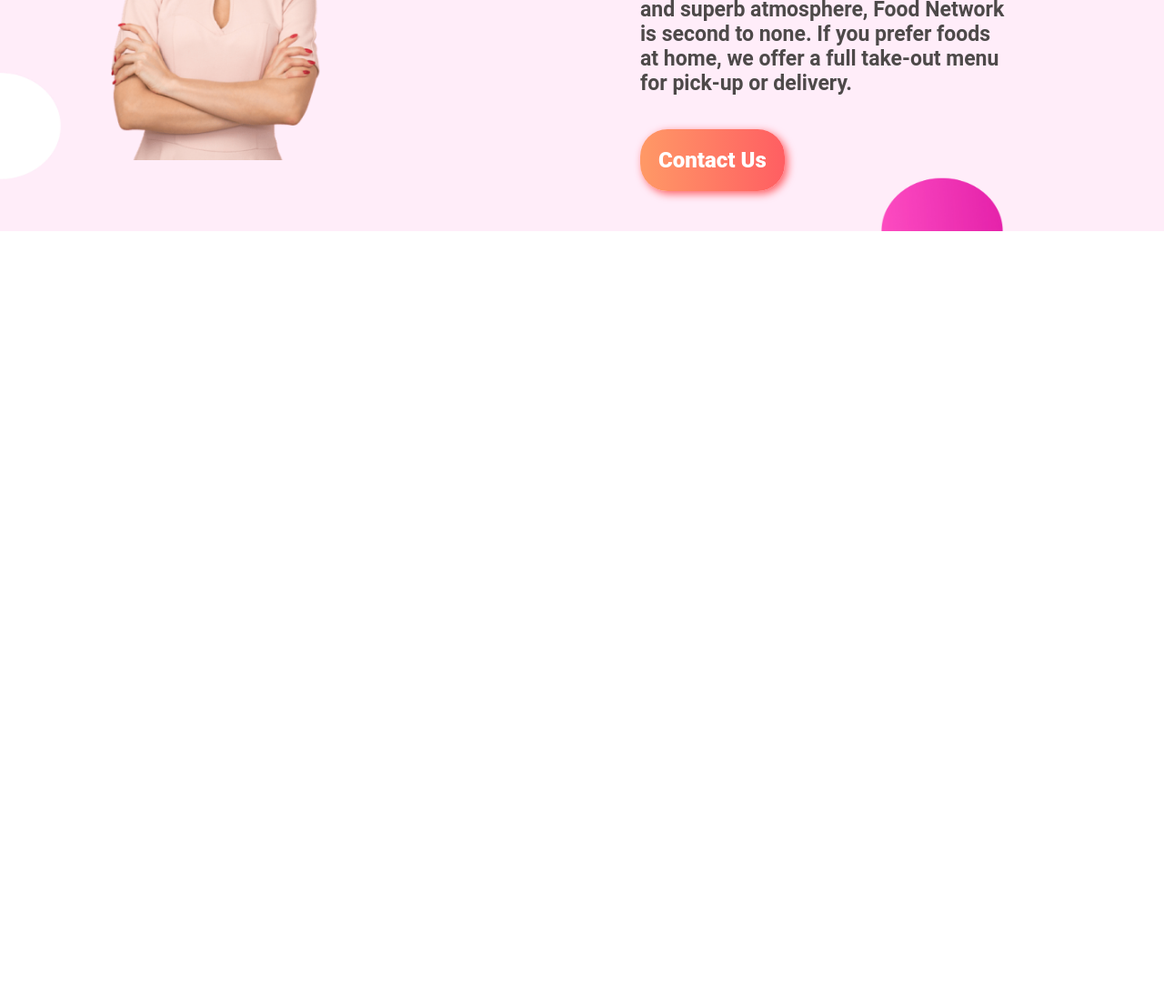
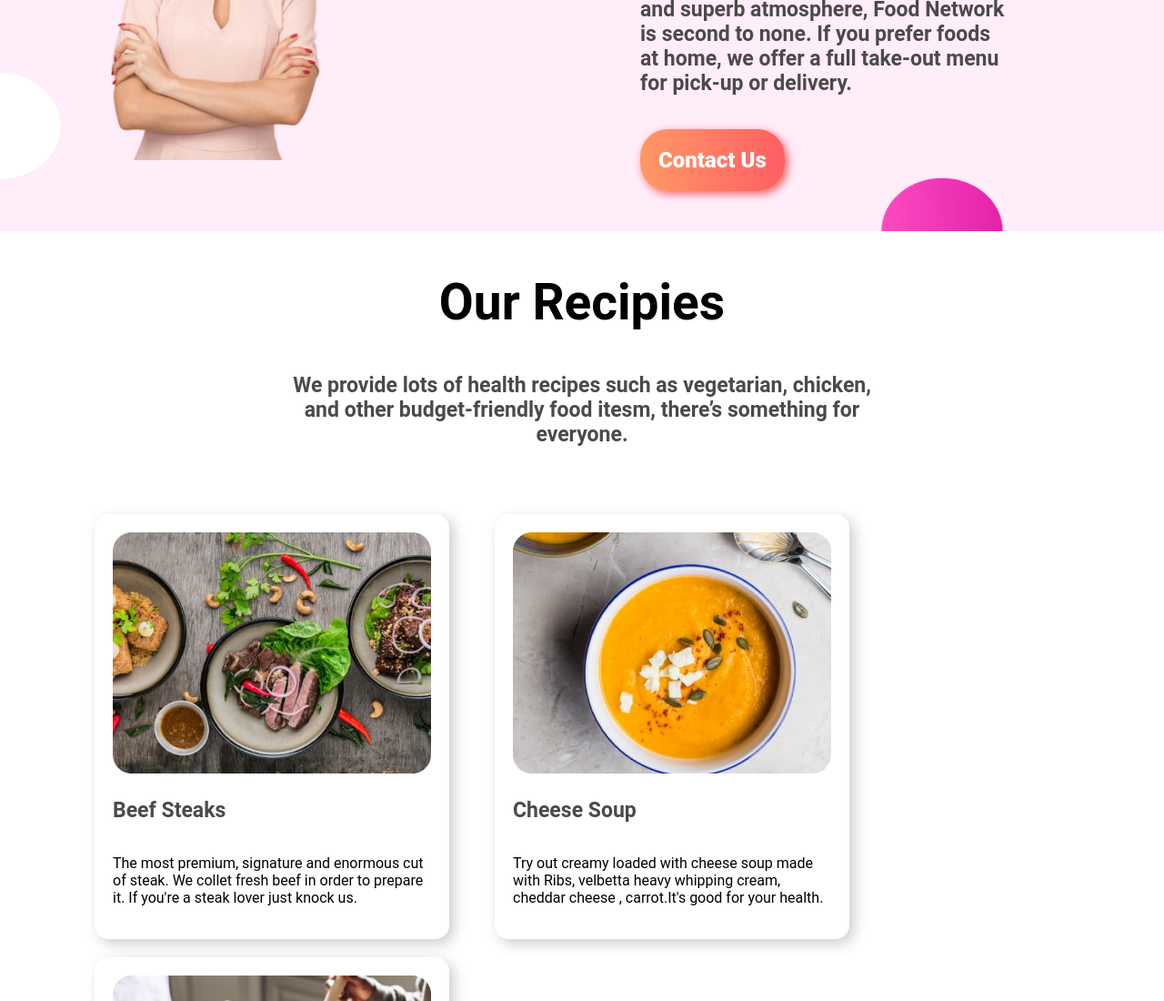
Before and after one commit to srikantoraj/Food-Network, a plain HTML site: page index.html in a window 1280 px wide. Shown: the part 949-2049 px from the top of the page at 91% size. Before the commit the page ends 1223 px from the top, so only its background shows below. Drawn offline with Linux system fonts and the light colour scheme.

Commit message:
Completion of recipies section

```diff
--- a/index.html
+++ b/index.html
@@ -43,5 +43,44 @@
 
 </section>
 <!-- Ending about me page -->
+
+<!-- Recipies page start -->
+<section id="recipies">
+    <div id="header">
+        <h1>Our Recipies</h1>
+        <h3 id="recipies-intro">We provide lots of health recipes such as vegetarian, chicken, and other budget-friendly food itesm, there’s something
+        for everyone.</h3>
+    </div>
+
+    <div class="recipies-gallery">
+        <div class="gallery">
+
+            <img class="recipies-item" src="images/food1.jpg" alt="recipies one" width="400" height="400">
+
+            <h3>Beef Steaks</h3>
+            <p>The most premium, signature and enormous cut of steak. We collet fresh beef in order to prepare it. If you're a steak lover just knock us.</p>
+
+        </div>
+
+        <div class="gallery">
+
+            <img class="recipies-item" src="images/food2.png" alt="recipies two" width="400" height="400">
+
+            <h3>Cheese Soup</h3>
+            <p>Try out creamy loaded with cheese soup made with Ribs, velbetta heavy whipping cream, cheddar cheese , carrot.It's good for your health.  </p>
+
+        </div>
+
+        <div class="gallery">
+
+            <img class="recipies-item" src="images/food3.jpg" alt="recipies three" width="400" height="400">
+            <h3>The Dessert Train</h3>
+            <p>If you're a dessert lover this delicious item is for you. It's super tasty and healthy.So don't worried about your health</p>
+
+        </div>
+    </div>
+
+</section>
+<!-- Recipies page end -->
 </body>
 </html>
--- a/style.css
+++ b/style.css
@@ -65,3 +65,27 @@ h3{
 #intro{
  width: 70%;
 }
+#header{
+    width: 50%;
+    margin: 0 auto;
+    text-align: center;
+
+}
+
+.recipies-gallery{
+    width: 90%;
+    margin: 0 auto;
+}
+.gallery {
+  float: left;
+  margin: 10px 10px 10px 40px;
+  padding: 20px;
+  width: 350px;
+  border-radius: 15px;
+  box-shadow: 5px 5px 15px #ccc;
+}
+
+.recipies-item {
+  width: 100%;
+  height: auto;
+}
```
Also changed, not shown: images/food1.jpg (added), images/food2.png (added), images/food3.jpg (added).
